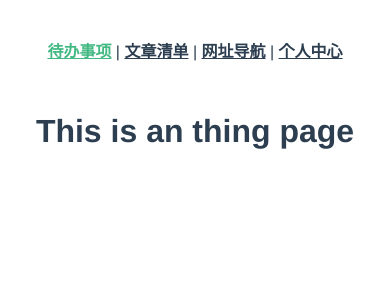
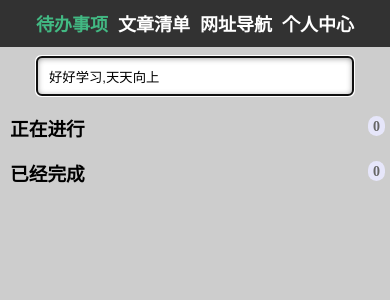
Before and after one commit to MH-Blog/Vue, a Vue app in the folder todo-anything/: page / in a window 390 px wide. Shown: the top 300 px of the page. Built offline with nearby package versions, Linux system fonts and the light colour scheme.

Commit message:
Daily update

```diff
--- a/todo-anything/src/App.vue
+++ b/todo-anything/src/App.vue
@@ -1,34 +1,38 @@
 <template>
   <div id="app">
     <div id="nav">
-      <router-link to="/">待办事项</router-link> |
-      <router-link to="/article">文章清单</router-link> |
-      <router-link to="/link">网址导航</router-link> |
+      <router-link to="/">待办事项</router-link>
+      <router-link to="/article">文章清单</router-link>
+      <router-link to="/link">网址导航</router-link>
       <router-link to="/user">个人中心</router-link>
     </div>
-    <router-view/>
+    <router-view />
   </div>
 </template>
 
 <style>
-#app {
-  font-family: 'Avenir', Helvetica, Arial, sans-serif;
-  -webkit-font-smoothing: antialiased;
-  -moz-osx-font-smoothing: grayscale;
+#nav {
+  padding: 10px 0;
+  font-size: 24px;
+  background: rgba(47, 47, 47, 0.98);
+  font-weight: bold;
   text-align: center;
-  color: #2c3e50;
-}
-
-#nav {
-  padding: 30px;
+  color: #fff;
 }
 
 #nav a {
-  font-weight: bold;
-  color: #2c3e50;
+  color: #fff;
+  margin: 0 33px;
+
 }
-
 #nav a.router-link-exact-active {
   color: #42b983;
 }
+@media screen and (max-width: 600px) {
+  #nav a {
+    color: #fff;
+    margin: 0 5px;
+     font-size: 18px;
+  }
+}
 </style>
--- /dev/null
+++ b/todo-anything/src/assets/css/base.css
@@ -0,0 +1,17 @@
+html,
+body {
+    margin: 0;
+    padding: 0;
+    background: #CDCDCD;
+
+}
+
+a {
+    text-decoration: none;
+}
+
+ul {
+    list-style-type: none;
+    padding: 0;
+    margin: 0;
+}
--- a/todo-anything/src/main.js
+++ b/todo-anything/src/main.js
@@ -2,6 +2,8 @@ import Vue from 'vue'
 import App from './App.vue'
 import router from './router'
 import store from './store'
+
+import './assets/css/base.css'
 
 Vue.config.productionTip = false
 
--- a/todo-anything/src/views/Thing.vue
+++ b/todo-anything/src/views/Thing.vue
@@ -1,5 +1,206 @@
 <template>
   <div class="thing">
-    <h1>This is an thing page</h1>
+    <!-- 输入框 -->
+    <header class="header">
+      <input
+        v-model="inputValue"
+        @keyup.enter="addItem"
+        autofocus="autofocus"
+        autocomplete="off"
+        placeholder="请输入任务"
+        class="new-todo"
+      />
+    </header>
+    <!-- 列表区域 -->
+    <section>
+      <h3>
+        正在进行
+        <span id="todocount">{{todo_list.length}}</span>
+      </h3>
+      <ul class="todo-list">
+        <li class="todo" v-for="(item,index) in todo_list" :key="index">
+          <button class="complete" @click="update(item.id)"></button>
+          <label>{{ item.title }}</label>
+          <button class="destroy" @click="remove(item.id)"></button>
+        </li>
+      </ul>
+    </section>
+    <section>
+      <h3>
+        已经完成
+        <span id="todocount">{{done_list.length}}</span>
+      </h3>
+      <ul class="do-list">
+        <li class="done" v-for="(item,index) in done_list" :key="index">
+          <button class="complete" @click="update(item.id)"></button>
+          <label>{{ item.title }}</label>
+          <button class="destroy" @click="remove(item.id)"></button>
+        </li>
+      </ul>
+    </section>
   </div>
 </template>
+<script>
+export default {
+  data() {
+    return {
+      list: [],
+      inputValue: "好好学习,天天向上"
+    };
+  },
+  computed: {
+    todo_list() {
+      return this.list.filter(item => item.done == false);
+    },
+    done_list() {
+      return this.list.filter(item => item.done == true);
+    }
+  },
+  methods: {
+    // 添加代办事项
+    addItem() {
+      if (this.inputValue == "") {
+        alert("内容不能为空");
+      } else {
+        let todo = {
+          id: this.list.length + 1,
+          title: this.inputValue,
+          done: false
+        };
+        this.list.push(todo);
+        this.inputValue = "";
+      }
+    },
+    update(id) {
+      this.list.some((item, i) => {
+        if (item.id == id) {
+          this.list[i].done = !this.list[i].done;
+          return true;
+        }
+      });
+    },
+    remove(id) {
+      this.list.some((item, i) => {
+        if (item.id == id) {
+          this.list.splice(i, 1);
+          return true;
+        }
+      });
+    }
+  }
+};
+</script>
+<style scoped>
+.thing {
+  margin: 10px auto;
+  max-width: 600px;
+}
+.thing li {
+  height: 32px;
+  text-align: center;
+  line-height: 32px;
+  background: #fff;
+  position: relative;
+  margin-bottom: 10px;
+  padding: 0 45px;
+  border-radius: 3px;
+  border-left: 5px solid #629a9c;
+  border-right: 5px solid #629a9c;
+  box-shadow: 0 1px 2px rgba(0, 0, 0, 0.07);
+}
+
+header {
+  text-align: center;
+}
+header input {
+  width: 100%;
+  height: 36px;
+  text-indent: 10px;
+  border-radius: 5px;
+  box-shadow: 0 1px 0 rgba(255, 255, 255, 0.24),
+    0 1px 6px rgba(0, 0, 0, 0.45) inset;
+  border: none;
+}
+.thing h3 {
+  position: relative;
+}
+.thing h3 span {
+  position: absolute;
+  top: 2px;
+  right: 5px;
+  display: inline-block;
+  padding: 0 5px;
+  height: 20px;
+  border-radius: 20px;
+  background: #e6e6fa;
+  line-height: 22px;
+  text-align: center;
+  color: #666;
+  font-size: 14px;
+}
+
+li .complete {
+  display: none;
+  position: absolute;
+  top: 0px;
+  left: 10px;
+  bottom: 0px;
+  font-size: 30px;
+  color: #98cecb;
+  border: 0;
+  background: 0;
+  line-height: 30px;
+  transition: color 0.2s ease-out;
+}
+
+li .complete:hover {
+  color: #8cebe6;
+}
+
+li .complete:after {
+  content: "√";
+}
+
+li:hover .complete {
+  display: block;
+}
+
+li .destroy {
+  display: none;
+  position: absolute;
+  top: 0px;
+  right: 10px;
+  bottom: 0px;
+  font-size: 30px;
+  color: #cc9a9a;
+  border: 0;
+  background: 0;
+  line-height: 30px;
+  transition: color 0.2s ease-out;
+}
+
+li .destroy:hover {
+  color: #af5b5e;
+}
+
+li .destroy:after {
+  content: "×";
+}
+
+li:hover .destroy {
+  display: block;
+}
+.done {
+  border-left: 5px solid #999 !important;
+  border-right: 5px solid #999 !important;
+  opacity: 0.5;
+}
+@media screen and (max-width: 600px) {
+  .thing h3 {
+    margin-left: 10px;
+  }
+  header input {
+    width: 80%;
+  }
+}
+</style>
```
Also changed, not shown: 1 other file (tests, documents, lock files or other folders).
